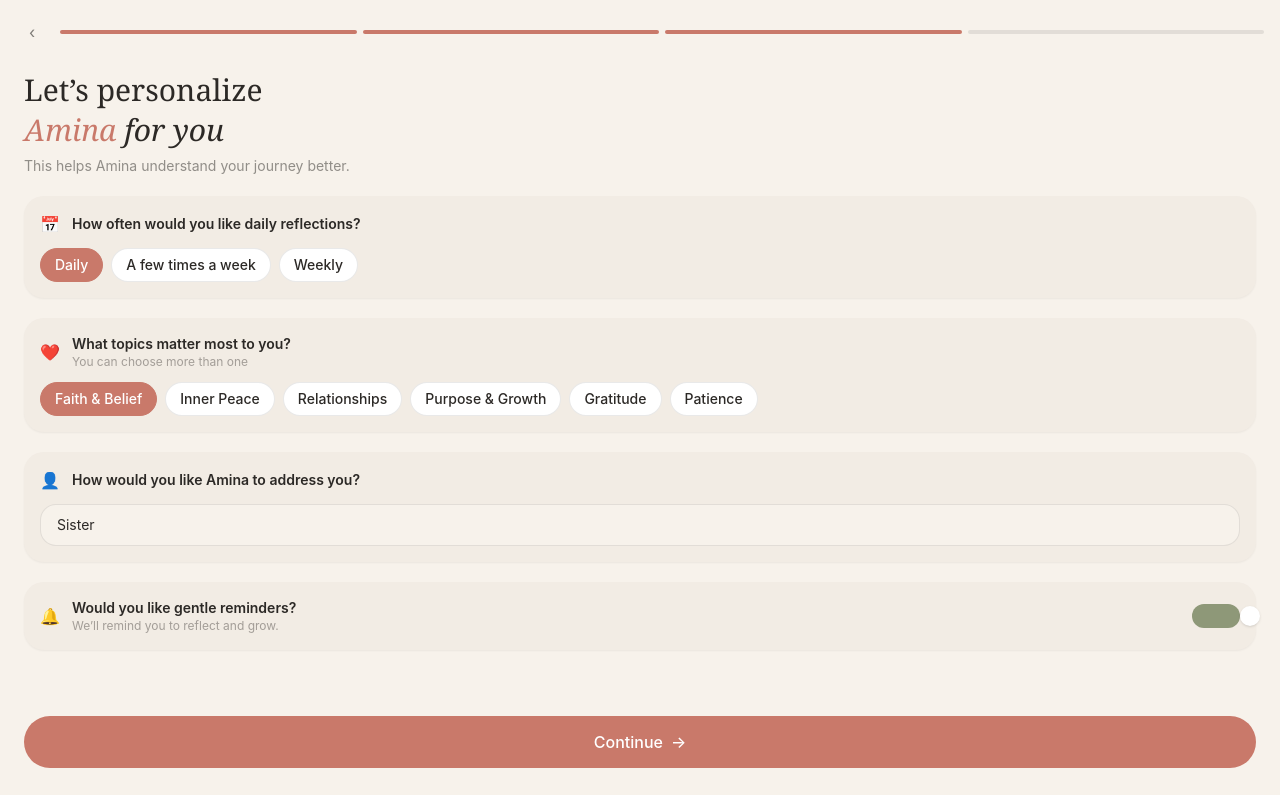
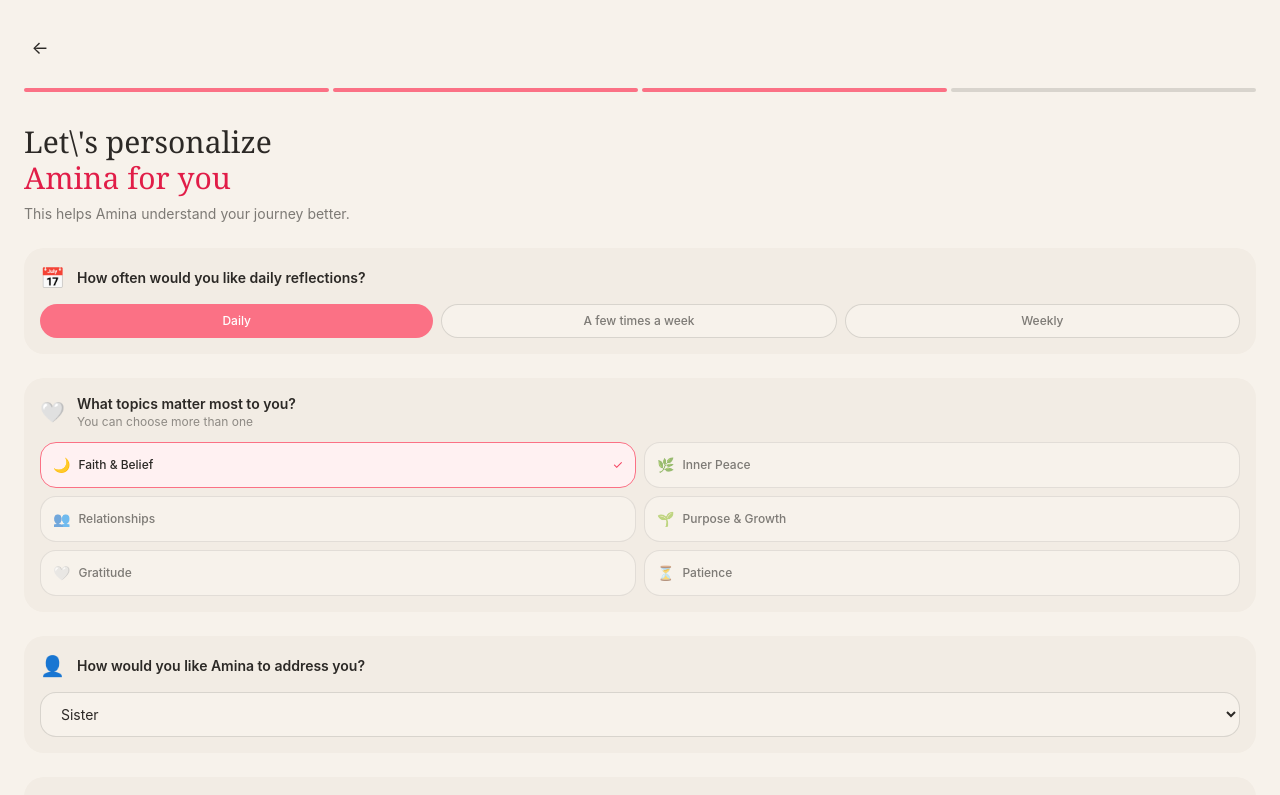
Before and after one commit to redlanternstudios/Amina, a Next.js app: page /onboarding/preferences in a window 1280 px wide. Shown: the top 795 px of the page. Built offline with nearby package versions, Linux system fonts and the light colour scheme.

Commit message:
feat: add S-02 welcome + OB-01 through OB-04 onboarding screens

```diff
--- a/app/(auth)/onboarding/intent/page.tsx
+++ b/app/(auth)/onboarding/intent/page.tsx
@@ -2,14 +2,13 @@
 
 import { useState } from 'react'
 import { useRouter } from 'next/navigation'
-import OnboardingShell from '@/components/onboarding/OnboardingShell'
 
-const OPTIONS = [
-  { id: 'guidance', icon: '❤️', title: 'Seek Guidance', desc: 'I want advice and clarity for life’s challenges.' },
-  { id: 'faith', icon: '🌿', title: 'Grow in Faith', desc: 'I want to deepen my faith and understanding.' },
-  { id: 'reflection', icon: '✏️', title: 'Daily Reflection', desc: 'I want a space to reflect and journal.' },
-  { id: 'support', icon: '👥', title: 'Emotional Support', desc: 'I need a listening ear and encouragement.' },
-  { id: 'other', icon: '•••', title: 'Other', desc: 'Something else.' },
+const options = [
+  { id: 'guidance', icon: '🤍', label: 'Seek Guidance', desc: 'I want advice and clarity for life\'s challenges.' },
+  { id: 'faith', icon: '🌿', label: 'Grow in Faith', desc: 'I want to deepen my faith and understanding.' },
+  { id: 'reflect', icon: '✏️', label: 'Daily Reflection', desc: 'I want a space to reflect and journal.' },
+  { id: 'support', icon: '👥', label: 'Emotional Support', desc: 'I need a listening ear and encouragement.' },
+  { id: 'other', icon: '···', label: 'Other', desc: 'Something else.' },
 ]
 
 export default function IntentPage() {
@@ -18,67 +17,70 @@ export default function IntentPage() {
 
   function handleContinue() {
     if (!selected) return
-    if (typeof window !== 'undefined') {
-      sessionStorage.setItem('ob_intent', selected)
-    }
+    // Store in sessionStorage for onboarding flow
+    sessionStorage.setItem('onboarding_intent', selected)
     router.push('/onboarding/tone')
   }
 
   return (
-    <OnboardingShell step={1} totalSteps={4} onBack={() => router.push('/welcome')}>
-      <div className="flex-1 flex flex-col">
-        {/* Header illustration */}
-        <div className="flex justify-end mb-4">
-          <div className="w-24 h-24 flex items-center justify-center">
-            <span className="text-5xl">🌙✨</span>
-          </div>
+    <div className="min-h-screen bg-cream flex flex-col px-6 py-8">
+      {/* Back */}
+      <button onClick={() => router.back()} className="w-8 h-8 flex items-center justify-center mb-6">
+        <span className="text-charcoal text-lg">←</span>
+      </button>
+
+      {/* Progress */}
+      <div className="flex gap-1 mb-8">
+        {[1,2,3,4].map(i => (
+          <div key={i} className={`h-1 flex-1 rounded-full ${i === 1 ? 'bg-rose-400' : 'bg-charcoal/15'}`} />
+        ))}
       </div>
 
-        <h2 className="font-display text-3xl text-charcoal mb-1">
-          What brings you to
-        </h2>
-        <h2 className="font-display text-3xl italic mb-2">
-          <span className="text-rose-amina">Amina</span>?
-        </h2>
-        <p className="text-charcoal/50 text-sm mb-6">
-          This helps Amina personalize your experience.
-        </p>
+      {/* Header */}
+      <div className="mb-2">
+        <h1 className="font-display text-3xl text-charcoal">What brings you to</h1>
+        <h1 className="font-display text-3xl text-rose-600 mb-3">Amina?</h1>
+        <p className="text-charcoal/60 text-sm">This helps Amina personalize your experience.</p>
+      </div>
 
-        <div className="flex flex-col gap-3">
-          {OPTIONS.map(opt => (
+      {/* Options */}
+      <div className="mt-6 space-y-3 flex-1">
+        {options.map(opt => (
           <button
             key={opt.id}
             onClick={() => setSelected(opt.id)}
-              className={`flex items-center gap-4 p-4 rounded-2xl border text-left transition-all ${
+            className={`w-full flex items-center gap-4 p-4 rounded-2xl border-2 text-left transition-all ${
               selected === opt.id
-                  ? 'border-rose-amina bg-rose-amina/5'
+                ? 'border-rose-400 bg-rose-50'
                 : 'border-charcoal/10 bg-ivory'
             }`}
           >
-              <div className="w-10 h-10 rounded-full bg-cream flex items-center justify-center text-xl flex-shrink-0">
+            <div className="w-10 h-10 rounded-full bg-cream flex items-center justify-center text-lg flex-shrink-0">
               {opt.icon}
             </div>
             <div className="flex-1">
-                <p className="font-semibold text-charcoal text-sm">{opt.title}</p>
-                <p className="text-charcoal/50 text-xs mt-0.5">{opt.desc}</p>
+              <p className="font-semibold text-charcoal text-sm">{opt.label}</p>
+              <p className="text-charcoal/60 text-xs mt-0.5">{opt.desc}</p>
             </div>
             <div className={`w-5 h-5 rounded-full border-2 flex items-center justify-center flex-shrink-0 ${
-                selected === opt.id ? 'border-rose-amina bg-rose-amina' : 'border-charcoal/20'
+              selected === opt.id ? 'border-rose-500 bg-rose-500' : 'border-charcoal/30'
             }`}>
               {selected === opt.id && <span className="text-white text-xs">✓</span>}
             </div>
           </button>
         ))}
       </div>
-      </div>
 
+      {/* CTA */}
       <button
         onClick={handleContinue}
         disabled={!selected}
-        className="btn-primary w-full disabled:opacity-40"
+        className={`btn-primary w-full mt-6 ${
+          !selected ? 'opacity-40 cursor-not-allowed' : ''
+        }`}
       >
-        Continue <span>→</span>
+        Continue →
       </button>
-    </OnboardingShell>
+    </div>
   )
 }
--- a/app/(auth)/onboarding/preferences/page.tsx
+++ b/app/(auth)/onboarding/preferences/page.tsx
@@ -2,139 +2,146 @@
 
 import { useState } from 'react'
 import { useRouter } from 'next/navigation'
-import OnboardingShell from '@/components/onboarding/OnboardingShell'
 
-const CADENCES = ['Daily', 'A few times a week', 'Weekly']
-const TOPICS = [
-  { id: 'faith', label: 'Faith & Belief' },
-  { id: 'peace', label: 'Inner Peace' },
-  { id: 'relationships', label: 'Relationships' },
-  { id: 'purpose', label: 'Purpose & Growth' },
-  { id: 'gratitude', label: 'Gratitude' },
-  { id: 'patience', label: 'Patience' },
+const frequencies = ['Daily', 'A few times a week', 'Weekly']
+const topics = [
+  { id: 'faith', label: 'Faith & Belief', icon: '🌙' },
+  { id: 'peace', label: 'Inner Peace', icon: '🌿' },
+  { id: 'relationships', label: 'Relationships', icon: '👥' },
+  { id: 'purpose', label: 'Purpose & Growth', icon: '🌱' },
+  { id: 'gratitude', label: 'Gratitude', icon: '🤍' },
+  { id: 'patience', label: 'Patience', icon: '⏳' },
 ]
-const ADDRESS_OPTIONS = ['Sister', 'My name', 'Friend']
+const addressOptions = ['Sister', 'My name', 'Friend']
 
 export default function PreferencesPage() {
   const router = useRouter()
-  const [cadence, setCadence] = useState('Daily')
-  const [topics, setTopics] = useState<string[]>(['faith'])
+  const [frequency, setFrequency] = useState('Daily')
+  const [selectedTopics, setSelectedTopics] = useState<string[]>(['faith'])
   const [address, setAddress] = useState('Sister')
   const [reminders, setReminders] = useState(true)
 
   function toggleTopic(id: string) {
-    setTopics(prev =>
+    setSelectedTopics(prev =>
       prev.includes(id) ? prev.filter(t => t !== id) : [...prev, id]
     )
   }
 
   function handleContinue() {
-    if (typeof window !== 'undefined') {
-      sessionStorage.setItem('ob_prefs', JSON.stringify({ cadence, topics, address, reminders }))
-    }
+    sessionStorage.setItem('onboarding_prefs', JSON.stringify({ frequency, selectedTopics, address, reminders }))
     router.push('/onboarding/complete')
   }
 
   return (
-    <OnboardingShell step={3} totalSteps={4} onBack={() => router.back()}>
-      <div className="flex-1 flex flex-col gap-5">
-        <div>
-          <h2 className="font-display text-3xl text-charcoal mb-1">Let’s personalize</h2>
-          <h2 className="font-display text-3xl italic mb-2">
-            <span className="text-rose-amina">Amina</span> for you
-          </h2>
-          <p className="text-charcoal/50 text-sm">This helps Amina understand your journey better.</p>
+    <div className="min-h-screen bg-cream flex flex-col px-6 py-8">
+      {/* Back */}
+      <button onClick={() => router.back()} className="w-8 h-8 flex items-center justify-center mb-6">
+        <span className="text-charcoal text-lg">←</span>
+      </button>
+
+      {/* Progress */}
+      <div className="flex gap-1 mb-8">
+        {[1,2,3,4].map(i => (
+          <div key={i} className={`h-1 flex-1 rounded-full ${i <= 3 ? 'bg-rose-400' : 'bg-charcoal/15'}`} />
+        ))}
       </div>
 
-        {/* Reflection cadence */}
-        <div className="card">
+      {/* Header */}
+      <div className="mb-6">
+        <h1 className="font-display text-3xl text-charcoal">Let\'s personalize</h1>
+        <h1 className="font-display text-3xl text-rose-600 mb-2">Amina for you</h1>
+        <p className="text-charcoal/60 text-sm">This helps Amina understand your journey better.</p>
+      </div>
+
+      <div className="space-y-6 flex-1">
+        {/* Reflection frequency */}
+        <div className="bg-ivory rounded-2xl p-4">
           <div className="flex items-center gap-3 mb-3">
-            <span className="text-rose-amina">📅</span>
+            <span className="text-xl">📅</span>
             <p className="font-semibold text-charcoal text-sm">How often would you like daily reflections?</p>
           </div>
-          <div className="flex gap-2 flex-wrap">
-            {CADENCES.map(c => (
+          <div className="flex gap-2">
+            {frequencies.map(f => (
               <button
-                key={c}
-                onClick={() => setCadence(c)}
-                className={`chip text-xs ${
-                  cadence === c ? 'chip-active' : ''
+                key={f}
+                onClick={() => setFrequency(f)}
+                className={`flex-1 py-2 px-2 rounded-full text-xs font-medium transition-all ${
+                  frequency === f ? 'bg-rose-400 text-white' : 'bg-cream text-charcoal/60 border border-charcoal/15'
                 }`}
               >
-                {c}
+                {f}
               </button>
             ))}
           </div>
         </div>
 
         {/* Topics */}
-        <div className="card">
+        <div className="bg-ivory rounded-2xl p-4">
           <div className="flex items-center gap-3 mb-3">
-            <span className="text-rose-amina">❤️</span>
+            <span className="text-xl">🤍</span>
             <div>
               <p className="font-semibold text-charcoal text-sm">What topics matter most to you?</p>
-              <p className="text-charcoal/40 text-xs">You can choose more than one</p>
+              <p className="text-charcoal/50 text-xs">You can choose more than one</p>
             </div>
           </div>
-          <div className="flex gap-2 flex-wrap">
-            {TOPICS.map(t => (
+          <div className="grid grid-cols-2 gap-2">
+            {topics.map(t => (
               <button
                 key={t.id}
                 onClick={() => toggleTopic(t.id)}
-                className={`chip text-xs ${
-                  topics.includes(t.id) ? 'chip-active' : ''
+                className={`flex items-center gap-2 p-3 rounded-xl border text-sm text-left transition-all ${
+                  selectedTopics.includes(t.id)
+                    ? 'border-rose-400 bg-rose-50 text-charcoal'
+                    : 'border-charcoal/10 bg-cream text-charcoal/60'
                 }`}
               >
-                {t.label}
+                <span>{t.icon}</span>
+                <span className="font-medium text-xs">{t.label}</span>
+                {selectedTopics.includes(t.id) && <span className="ml-auto text-rose-500 text-xs">✓</span>}
               </button>
             ))}
           </div>
         </div>
 
         {/* Address preference */}
-        <div className="card">
+        <div className="bg-ivory rounded-2xl p-4">
           <div className="flex items-center gap-3 mb-3">
-            <span className="text-rose-amina">👤</span>
+            <span className="text-xl">👤</span>
             <p className="font-semibold text-charcoal text-sm">How would you like Amina to address you?</p>
           </div>
           <select
             value={address}
             onChange={e => setAddress(e.target.value)}
-            className="w-full border border-charcoal/10 rounded-xl px-4 py-2.5 bg-cream text-charcoal text-sm appearance-none"
+            className="w-full bg-cream border border-charcoal/15 rounded-xl px-4 py-3 text-charcoal text-sm"
           >
-            {ADDRESS_OPTIONS.map(a => (
-              <option key={a} value={a}>{a}</option>
-            ))}
+            {addressOptions.map(o => <option key={o}>{o}</option>)}
           </select>
         </div>
 
         {/* Reminders */}
-        <div className="card">
-          <div className="flex items-center justify-between">
-            <div className="flex items-center gap-3">
-              <span className="text-rose-amina">🔔</span>
-              <div>
+        <div className="bg-ivory rounded-2xl p-4 flex items-center gap-3">
+          <span className="text-xl">🔔</span>
+          <div className="flex-1">
             <p className="font-semibold text-charcoal text-sm">Would you like gentle reminders?</p>
-                <p className="text-charcoal/40 text-xs">We’ll remind you to reflect and grow.</p>
-              </div>
+            <p className="text-charcoal/50 text-xs">We\'ll remind you to reflect and grow.</p>
           </div>
           <button
-              onClick={() => setReminders(r => !r)}
-              className={`w-12 h-6 rounded-full transition-colors ${
+            onClick={() => setReminders(!reminders)}
+            className={`w-12 h-6 rounded-full transition-all relative ${
               reminders ? 'bg-olive' : 'bg-charcoal/20'
-              } relative`}
+            }`}
           >
-              <span className={`absolute top-0.5 w-5 h-5 bg-white rounded-full shadow transition-transform ${
-                reminders ? 'translate-x-6' : 'translate-x-0.5'
+            <span className={`absolute top-0.5 w-5 h-5 bg-white rounded-full shadow transition-all ${
+              reminders ? 'left-6' : 'left-0.5'
             }`} />
           </button>
         </div>
       </div>
+
+      {/* CTA */}
+      <button onClick={handleContinue} className="btn-primary w-full mt-6">
+        Continue →
+      </button>
     </div>
-
-      <button onClick={handleContinue} className="btn-primary w-full mt-4">
-        Continue <span>→</span>
-      </button>
-    </OnboardingShell>
   )
 }
--- a/app/(auth)/onboarding/tone/page.tsx
+++ b/app/(auth)/onboarding/tone/page.tsx
@@ -2,26 +2,25 @@
 
 import { useState } from 'react'
 import { useRouter } from 'next/navigation'
-import OnboardingShell from '@/components/onboarding/OnboardingShell'
 
-const TONES = [
+const tones = [
   {
     id: 'gentle',
-    title: 'Gentle & Nurturing',
+    label: 'Gentle & Nurturing',
     desc: 'Warm, soft, and compassionate support.',
-    emoji: '🪭',
+    emoji: '🕯️',
   },
   {
     id: 'wise',
-    title: 'Wise & Thoughtful',
+    label: 'Wise & Thoughtful',
     desc: 'Insightful, reflective, and deep conversations.',
-    emoji: '📚',
+    emoji: '📖',
   },
   {
     id: 'encouraging',
-    title: 'Encouraging & Uplifting',
+    label: 'Encouraging & Uplifting',
     desc: 'Motivating and positive support to help you grow.',
-    emoji: '✨',
+    emoji: '🌿',
   },
 ]
 
@@ -31,37 +30,40 @@ export default function TonePage() {
 
   function handleContinue() {
     if (!selected) return
-    if (typeof window !== 'undefined') {
-      sessionStorage.setItem('ob_tone', selected)
-    }
+    sessionStorage.setItem('onboarding_tone', selected)
     router.push('/onboarding/preferences')
   }
 
   return (
-    <OnboardingShell step={2} totalSteps={4} onBack={() => router.back()}>
-      <div className="flex-1 flex flex-col">
-        <div className="flex justify-end mb-4">
-          <span className="text-5xl">🌙✨</span>
+    <div className="min-h-screen bg-cream flex flex-col px-6 py-8">
+      {/* Back */}
+      <button onClick={() => router.back()} className="w-8 h-8 flex items-center justify-center mb-6">
+        <span className="text-charcoal text-lg">←</span>
+      </button>
+
+      {/* Progress */}
+      <div className="flex gap-1 mb-8">
+        {[1,2,3,4].map(i => (
+          <div key={i} className={`h-1 flex-1 rounded-full ${i <= 2 ? 'bg-rose-400' : 'bg-charcoal/15'}`} />
+        ))}
       </div>
 
-        <h2 className="font-display text-3xl text-charcoal mb-1">
-          How would you like
-        </h2>
-        <h2 className="font-display text-3xl mb-2">
-          <span className="text-rose-amina italic">Amina</span>{' '}to support you?
-        </h2>
-        <p className="text-charcoal/50 text-sm mb-6">
-          You can change this anytime in your settings.
-        </p>
+      {/* Header */}
+      <div className="mb-6">
+        <h1 className="font-display text-3xl text-charcoal">How would you like</h1>
+        <h1 className="font-display text-3xl text-rose-600 mb-2">Amina to support you?</h1>
+        <p className="text-charcoal/60 text-sm">You can change this anytime in your settings.</p>
+      </div>
 
-        <div className="flex flex-col gap-3">
-          {TONES.map(tone => (
+      {/* Tone options */}
+      <div className="space-y-3 flex-1">
+        {tones.map(tone => (
           <button
             key={tone.id}
             onClick={() => setSelected(tone.id)}
-              className={`flex items-center gap-4 p-4 rounded-2xl border text-left transition-all ${
+            className={`w-full flex items-center gap-4 p-4 rounded-2xl border-2 text-left transition-all ${
               selected === tone.id
-                  ? 'border-rose-amina bg-rose-amina/5'
+                ? 'border-rose-400 bg-rose-50'
                 : 'border-charcoal/10 bg-ivory'
             }`}
           >
@@ -69,11 +71,11 @@ export default function TonePage() {
               {tone.emoji}
             </div>
             <div className="flex-1">
-                <p className="font-semibold text-charcoal text-sm">{tone.title}</p>
-                <p className="text-charcoal/50 text-xs mt-0.5">{tone.desc}</p>
+              <p className="font-semibold text-charcoal text-sm">{tone.label}</p>
+              <p className="text-charcoal/60 text-xs mt-0.5">{tone.desc}</p>
             </div>
             <div className={`w-5 h-5 rounded-full border-2 flex items-center justify-center flex-shrink-0 ${
-                selected === tone.id ? 'border-rose-amina bg-rose-amina' : 'border-charcoal/20'
+              selected === tone.id ? 'border-rose-500 bg-rose-500' : 'border-charcoal/30'
             }`}>
               {selected === tone.id && <span className="text-white text-xs">✓</span>}
             </div>
@@ -82,29 +84,24 @@ export default function TonePage() {
       </div>
 
       {/* Privacy note */}
-        <div className="flex items-center gap-3 mt-4 p-3 rounded-xl bg-ivory border border-charcoal/5">
-          <span className="text-olive text-lg">🔒</span>
-          <p className="text-xs text-charcoal/50">
-            Your conversations are private and secure. Amina is here for you, always.
-          </p>
-        </div>
+      <div className="flex items-center gap-3 bg-ivory rounded-2xl p-4 mt-4">
+        <span className="text-2xl">🛡️</span>
+        <p className="text-charcoal/60 text-xs">Your conversations are private and secure. Amina is here for you, always.</p>
       </div>
 
-      <div className="flex flex-col gap-2 mt-4">
+      {/* CTA */}
       <button
         onClick={handleContinue}
         disabled={!selected}
-          className="btn-primary w-full disabled:opacity-40"
+        className={`btn-primary w-full mt-6 ${
+          !selected ? 'opacity-40 cursor-not-allowed' : ''
+        }`}
       >
-          Continue <span>→</span>
+        Continue →
       </button>
-        <button
-          onClick={() => router.push('/onboarding/preferences')}
-          className="text-center text-sm text-charcoal/40 py-2"
-        >
+      <button onClick={() => router.push('/onboarding/preferences')} className="text-center text-sm text-charcoal/50 mt-3">
         Skip for now
       </button>
     </div>
-    </OnboardingShell>
   )
 }
```
Also changed, not shown: app/(auth)/onboarding/complete/page.tsx (+32 -33 lines), app/(auth)/welcome/page.tsx (+59 -64 lines). Lines whose indentation alone changed are shown as unchanged.
